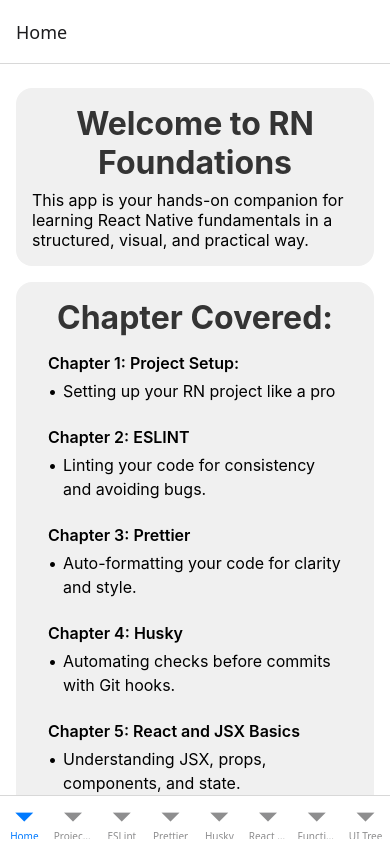
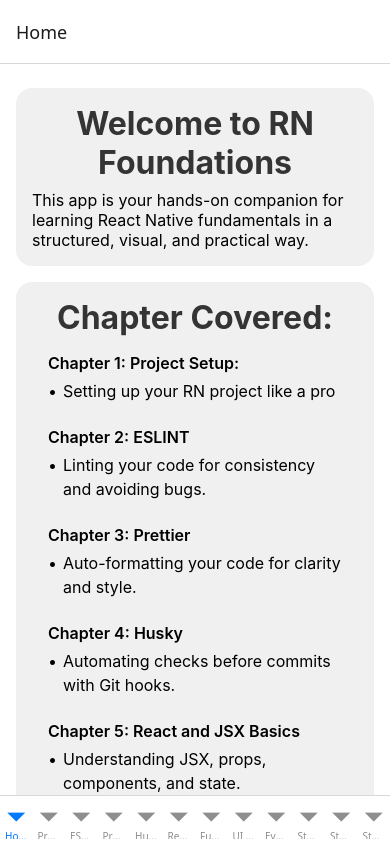
Before and after one commit to Shougal/rn-foundations-by-shoug, a React Native app: screen / in a window 390 px wide. Built offline with nearby package versions, Linux system fonts and the light colour scheme.

Commit message:
chore(navigation): added path to screens

```diff
--- a/src/navigation/bottom-tab-navigator.tsx
+++ b/src/navigation/bottom-tab-navigator.tsx
@@ -7,7 +7,10 @@ import { ProjectSetup } from "../screens/project-setup";
 import { ReactBasicsScreen } from "../screens/react-basics";
 import { UITreeScreen } from "../screens/uit";
 import { HomeScreen } from "../screens/home";
-
+import { EventHandlersScreen } from "../screens/event-handler";
+import { StateAndMemoryScreen } from "../screens/state-memory";
+import { StateIsolationScreen } from "../screens/state-isolation";
+import { StateAsSnapshotScreen } from "../screens/state-snapshot";
 const Tab = createBottomTabNavigator();
 
 export const BottomTabNavigator = () => {
@@ -24,6 +27,13 @@ export const BottomTabNavigator = () => {
         component={FunctionalProgrammingScreen}
       />
       <Tab.Screen name="UI Tree" component={UITreeScreen} />
+      <Tab.Screen name="Event Handlers" component={EventHandlersScreen} />
+      <Tab.Screen name="State and Memory" component={StateAndMemoryScreen} />
+      <Tab.Screen name="State Isolation" component={StateIsolationScreen} />
+      <Tab.Screen
+        name="State as a SnapShot"
+        component={StateAsSnapshotScreen}
+      />
     </Tab.Navigator>
   );
 };
```
